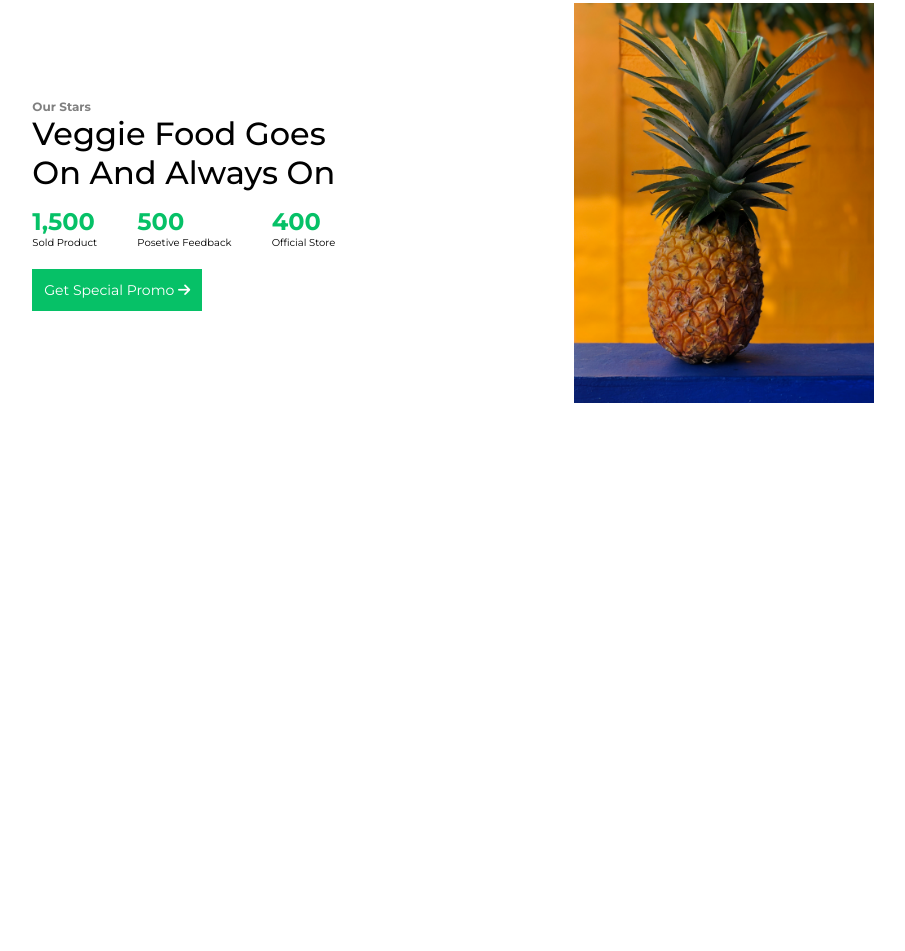
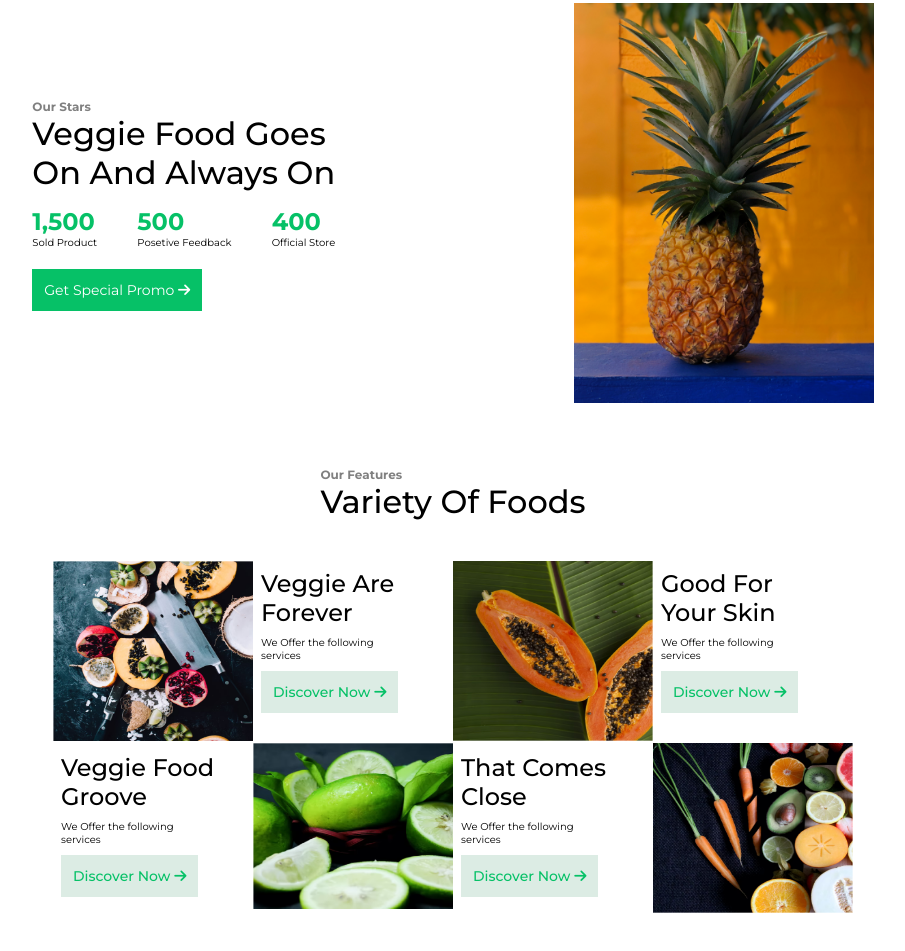
Before and after one commit to ShabbirMollek/Organic-Food-Store-Landing-Page, a plain HTML site: page index.html in a window 1280 px wide. Shown: the part 1362-2313 px from the top of the page, without its empty margins (187-1092 px from the left). Before the commit the page ends 1809 px from the top, so only its background shows below. Drawn offline with Linux system fonts and the light colour scheme.

Commit message:
fourth section done

```diff
--- a/index.html
+++ b/index.html
@@ -155,6 +155,62 @@
                                 </div>
 
                 </section>
+                <section class="fourth-section">
+                                <div>
+                                                <h4 style="font-size:12px;color:gray;align-items:center;">Our Features</h4>
+                                                <h1 style="font-size: 32px;font-weight:500">Variety Of Foods</h1>
+
+                                </div>
+                               <div class="foods-item"">
+                                 <div class="fourth-section-content">
+                                                <div>
+                                                       <img style="height: 180px;width:200px" src="/images/Place Your Image-1.png" alt="">
+                                                </div>
+                                                <div style="padding:8px;width:180px;border-top:none">
+                                                                <h2>Veggie Food <br>Groove</h2>
+                                                                <p>We Offer the following <br>services</p>
+                                                                <button class="btn-1">Discover Now  <i class="fa-solid fa-arrow-right "></i> </button>
+                                                </div>
+
+                                 </div>
+                                 <div class="fourth-section-content">
+
+                                                <div style="padding:8px;width:180px">
+                                                                <h2>Veggie Are <br>Forever</h2>
+                                                                <p>We Offer the following <br>services</p>
+                                                                <button class="btn-1">Discover Now  <i class="fa-solid fa-arrow-right "></i> </button>
+                                                </div>
+                                                <div>
+                                                                <img style="height: 166px;margin-top:22px ;width:200px" src="/images/Place Your Image-2.png" alt="">
+                                                </div>
+
+                                 </div>
+                                 <div class="fourth-section-content">
+                                                <div>
+                                                       <img style="height: 180px;width:200px" src="/images/Place Your Image-3.png" alt="">
+                                                </div>
+                                                <div style="padding:8px;width:180px">
+                                                                <h2>That Comes <br>Close</h2>
+                                                                <p>We Offer the following <br>services</p>
+                                                                <button class="btn-1">Discover Now  <i class="fa-solid fa-arrow-right "></i> </button>
+                                                </div>
+
+                                 </div>
+                                 <div class="fourth-section-content">
+
+                                                <div style="padding:8px;width:180px">
+                                                                <h2>Good For Your Skin</h2>
+                                                                <p>We Offer the following <br>services</p>
+                                                                <button class="btn-1">Discover Now  <i class="fa-solid fa-arrow-right "></i> </button>
+                                                </div>
+                                                <div>
+                                                                <img style="height: 170px;margin-top:22px;width:200px" src="/images/Place Your Image.png" alt="">
+                                                 </div>
+
+                                 </div>
+                               </div>
+
+                </section>
 
 
 
--- a/style.css
+++ b/style.css
@@ -102,3 +102,35 @@ button{
                 margin-top: 15px;
 
 }
+
+.fourth-section{
+
+                display: flex;
+                flex-direction: column;
+                margin: 60px 100px;
+                align-items: center;
+}
+.fourth-section-content{
+
+                margin-top: 40px;
+                display: flex;
+                flex-direction: column;
+}
+.foods-item{
+                display: flex;
+
+}
+.fourth-section-content  h2{
+                font-weight: 500;
+                font-size: 24px;
+}
+.fourth-section-content p{
+                font-size: 10px;
+                margin: 9px 0px;
+}
+.btn-1{
+                background-color: #dcece4;
+                color: #06C167;
+                font-weight: 500;
+
+}
```
